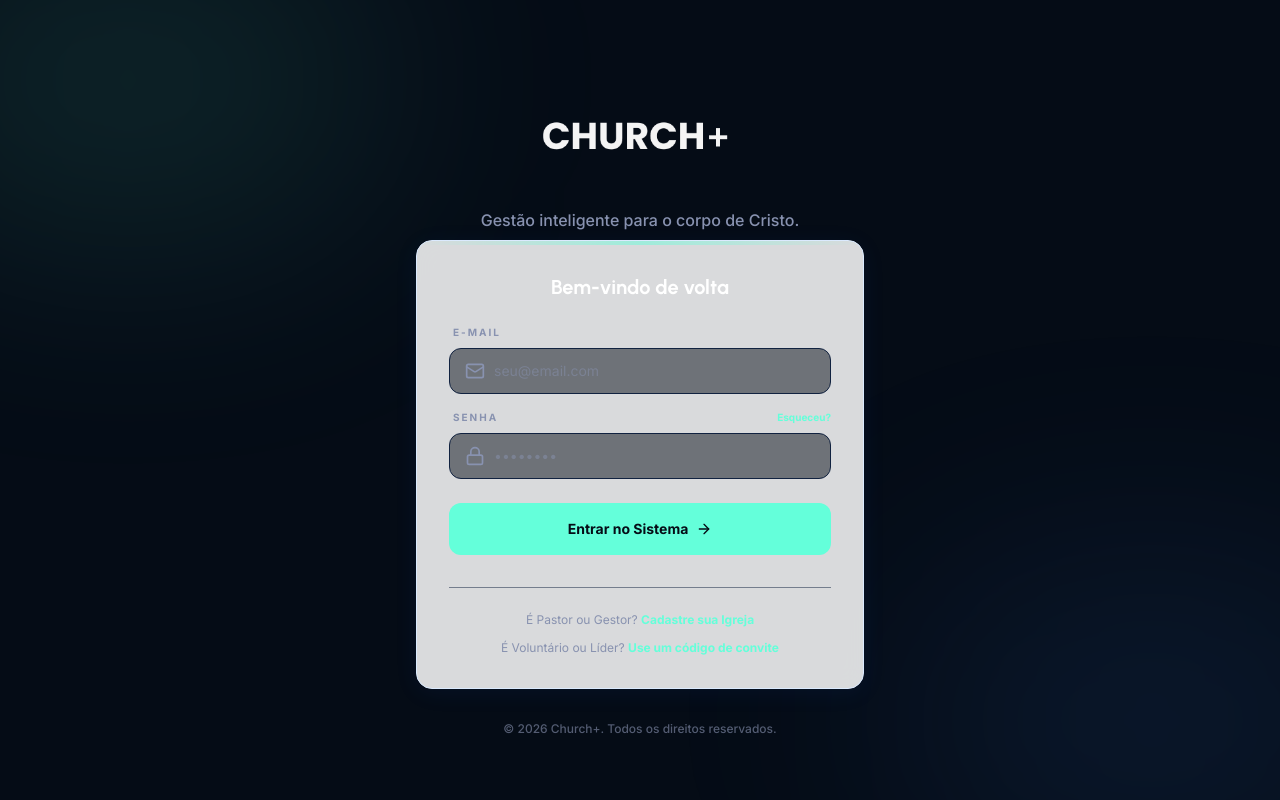
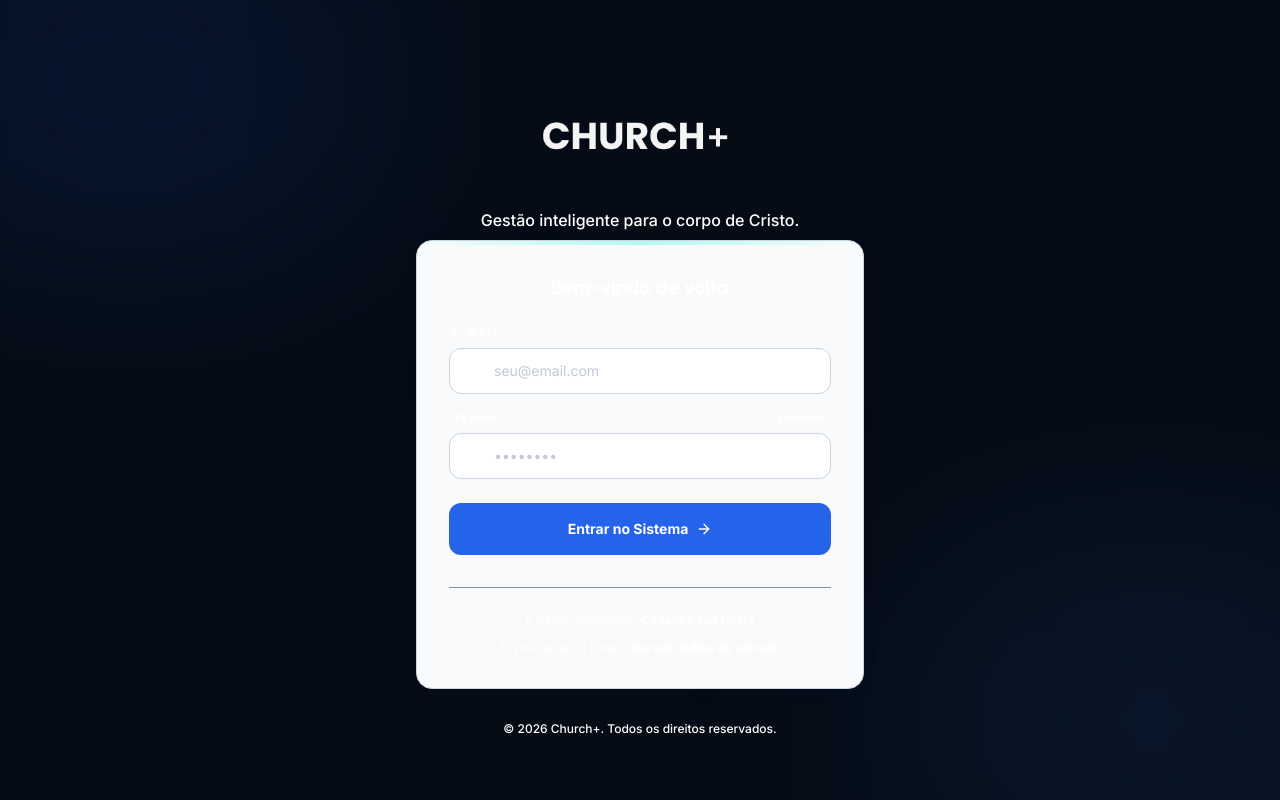
Before and after one commit to dguimaraes04/ServirApp, a React (Vite) app: page / in a window 1280 px wide. Built offline with nearby package versions, Linux system fonts and the light colour scheme; no server answers.

Commit message:
fix: alto contraste para o tema claro com azul royal das fotos e slate escuro legivel

```diff
--- a/src/index.css
+++ b/src/index.css
@@ -52,24 +52,122 @@ html.dark {
 
 /* ─── LIGHT THEME (new default) ────────────────────────── */
 html.light, html:not(.dark) {
-  --bg-base:        #F0F6FF;
+  --bg-base:        #F1F5F9;
   --bg-surface:     #FFFFFF;
-  --bg-elevated:    rgba(255,255,255,0.85);
-  --bg-input:       #F8FAFF;
-  --border-main:    #DBEAFE;
-  --border-subtle:  #E8F0FE;
-  --text-primary:   #1E3A5F;
-  --text-secondary: #6B7FA3;
-  --text-heading:   #0F2850;
-  --accent:         #2563EB;
-  --accent-subtle:  rgba(37,99,235,0.08);
-  --accent-border:  rgba(37,99,235,0.25);
+  --bg-elevated:    #FFFFFF;
+  --bg-input:       #FFFFFF;
+  --border-main:    #CBD5E1;
+  --border-subtle:  #E2E8F0;
+
+  --text-primary:   #0F172A; /* Deep dark slate - WCAG AAA readability */
+  --text-secondary: #334155; /* Slate 700 - high contrast label text */
+  --text-heading:   #020617; /* Pitch dark navy heading text */
+
+  --accent:         #2563EB; /* Vivid Royal Blue (matching user photo) */
+  --accent-subtle:  rgba(37,99,235,0.12);
+  --accent-border:  rgba(37,99,235,0.35);
   --accent-text:    #FFFFFF;
-  --nav-active-bg:  rgba(37,99,235,0.1);
-  --nav-active-shadow: inset 0 0 0 1px rgba(37,99,235,0.2);
-  --card-shadow:    0 4px 24px rgba(37,99,235,0.07);
-  --scrollbar:      #BFDBFE;
-  --scrollbar-hover:#93C5FD;
+
+  --nav-active-bg:  #DBEAFE;
+  --nav-active-shadow: inset 0 0 0 1px #93C5FD;
+  --card-shadow:    0 4px 20px -2px rgba(15, 23, 42, 0.08);
+  --scrollbar:      #94A3B8;
+  --scrollbar-hover:#64748B;
+}
+
+/* ─── LIGHT THEME CONTRAST OVERRIDES FOR LEGACY CLASSES ──── */
+html.light, html:not(.dark) {
+  /* Replace faint cyan text with Royal Blue */
+  .text-accent-cyan {
+    color: #1D4ED8 !important;
+  }
+
+  /* Replace pale gray text with dark slate */
+  .text-slate-gray {
+    color: #334155 !important;
+  }
+
+  .text-slate-light {
+    color: #0F172A !important;
+  }
+
+  /* Ensure text-white on light backgrounds renders crisp dark slate */
+  .glass-card .text-white,
+  main .text-white,
+  aside .text-white,
+  header .text-white,
+  section .text-white,
+  p.text-white,
+  h1.text-white,
+  h2.text-white,
+  h3.text-white,
+  h4.text-white,
+  span.text-white {
+    color: #0F172A;
+  }
+
+  /* Keep text white inside solid dark/accent elements */
+  .btn-primary,
+  .btn-primary *,
+  .bg-accent-cyan,
+  .bg-accent-cyan *,
+  .bg-blue-600,
+  .bg-blue-600 *,
+  .bg-blue-500,
+  .bg-blue-500 *,
+  .bg-red-500,
+  .bg-red-500 *,
+  .bg-green-500,
+  .bg-green-500 *,
+  .bg-navy-950,
+  .bg-navy-950 *,
+  .bg-navy-900,
+  .bg-navy-900 *,
+  .bg-navy-800,
+  .bg-navy-800 * {
+    color: #FFFFFF !important;
+  }
+
+  /* Style accent-cyan background elements with Royal Blue in light mode */
+  .bg-accent-cyan {
+    background-color: #2563EB !important;
+    color: #FFFFFF !important;
+  }
+
+  .bg-accent-cyan\/10 {
+    background-color: rgba(37, 99, 235, 0.12) !important;
+  }
+
+  .border-accent-cyan\/20,
+  .border-accent-cyan\/30,
+  .border-accent-cyan\/50 {
+    border-color: rgba(37, 99, 235, 0.35) !important;
+  }
+
+  /* Card and input background overrides */
+  .bg-navy-950\/50,
+  .bg-navy-950\/60,
+  .bg-navy-950\/80 {
+    background-color: #FFFFFF !important;
+    border-color: #CBD5E1 !important;
+  }
+
+  .bg-navy-900\/60,
+  .bg-navy-900\/50,
+  .bg-navy-900 {
+    background-color: #F8FAFC !important;
+    border-color: #E2E8F0 !important;
+  }
+
+  .bg-navy-800 {
+    background-color: #F1F5F9 !important;
+    border-color: #CBD5E1 !important;
+  }
+
+  .border-navy-800,
+  .border-navy-700 {
+    border-color: #CBD5E1 !important;
+  }
 }
 
 /* ─── BASE ──────────────────────────────────────────────── */
@@ -165,7 +263,7 @@ html.light, html:not(.dark) {
 }
 .theme-input::placeholder {
   color: var(--text-secondary);
-  opacity: 0.6;
+  opacity: 0.7;
 }
 
 /* ─── SCROLLBAR ─────────────────────────────────────────── */
--- a/src/views/AdminDashboard.tsx
+++ b/src/views/AdminDashboard.tsx
@@ -719,12 +719,18 @@ function DashboardView() {
                   }}
                   className={`aspect-square flex flex-col items-center justify-center rounded-lg text-xs font-bold relative transition-all cursor-pointer group ${
                     isToday
-                      ? 'bg-accent-cyan text-navy-950 shadow-[0_0_12px_rgba(100,255,218,0.4)] hover:shadow-[0_0_20px_rgba(100,255,218,0.6)]'
+                      ? 'shadow-md font-black'
                       : hasEvent
-                      ? 'bg-navy-800 text-white border hover:bg-navy-700'
-                      : 'text-slate-gray hover:bg-navy-800 hover:text-white'
+                      ? 'border font-bold'
+                      : 'font-medium hover:bg-black/5 dark:hover:bg-white/5'
                   }`}
-                  style={hasEvent && !isToday ? { borderColor: `${firstEventColor}40` } : {}}
+                  style={
+                    isToday
+                      ? { backgroundColor: 'var(--accent)', color: '#FFFFFF' }
+                      : hasEvent
+                      ? { borderColor: `${firstEventColor}60`, backgroundColor: 'var(--bg-input)', color: 'var(--text-primary)' }
+                      : { color: 'var(--text-primary)' }
+                  }
                 >
                   {day}
                   {hasEvent && !isToday && (
```
